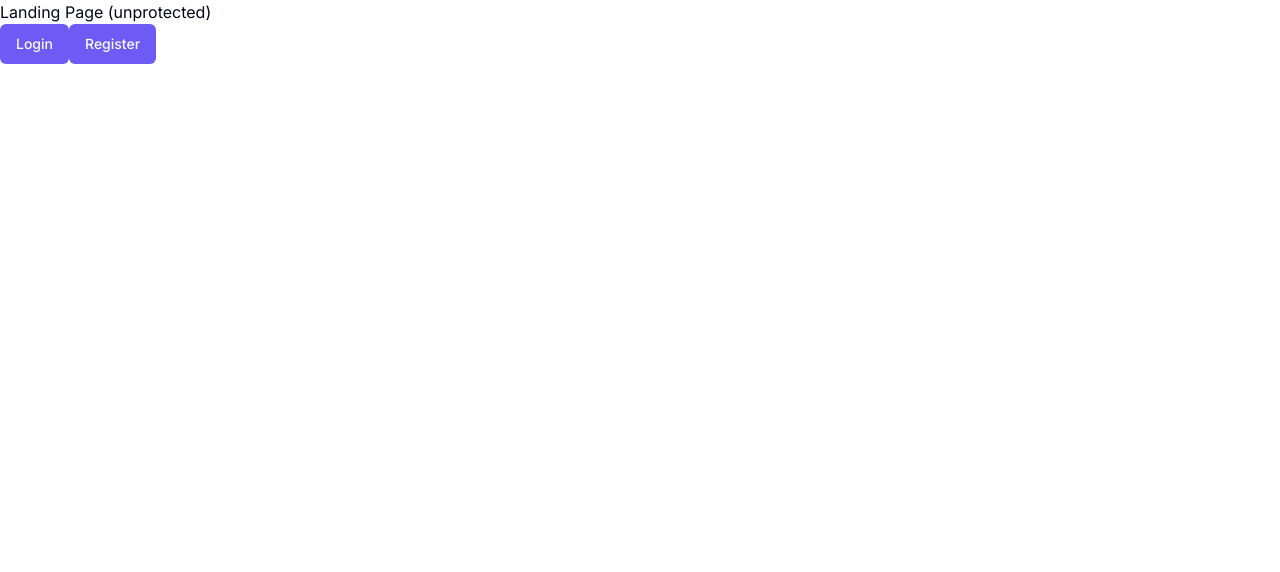
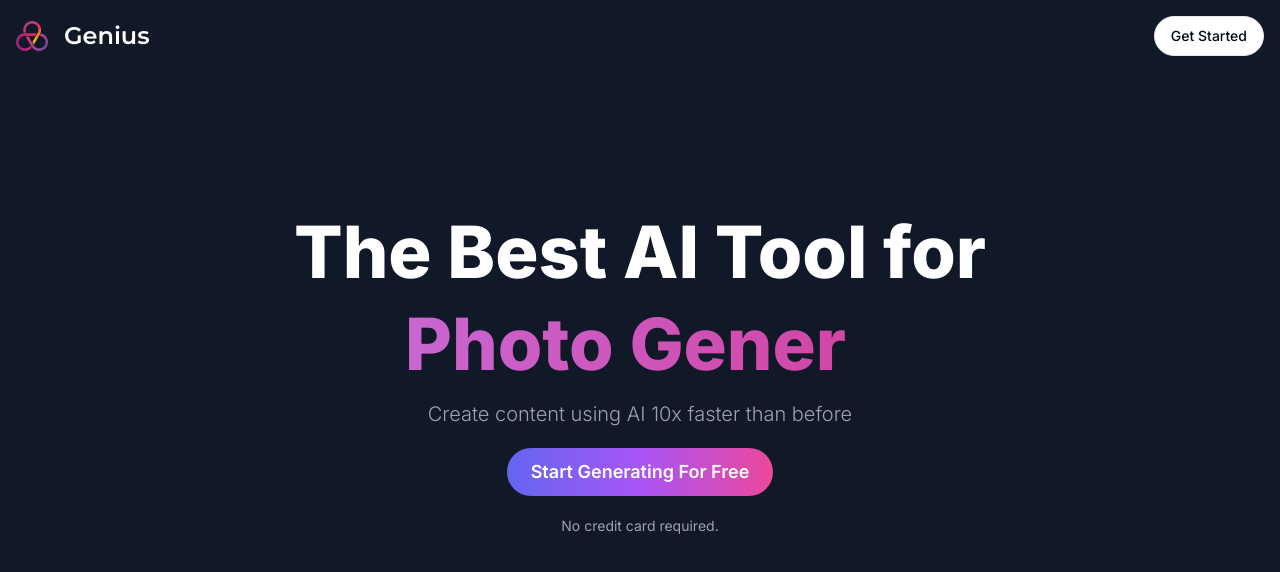
Before and after one commit to ss12932/ai-saas, a Next.js app: page / in a window 1280 px wide. Shown: the top 572 px of the page. Built offline with nearby package versions, Linux system fonts and the light colour scheme; no server answers.

Commit message:
hero component created

```diff
--- /dev/null
+++ b/app/(landing)/layout.tsx
@@ -0,0 +1,11 @@
+import React from "react";
+
+const LandingLayout = ({ children }: { children: React.ReactNode }) => {
+  return (
+    <main className="h-full bg-[#111827] overflow-auto">
+      <div className="mx-auto max-w-screen-xl h-full w-full">{children}</div>
+    </main>
+  );
+};
+
+export default LandingLayout;
--- a/app/(landing)/page.tsx
+++ b/app/(landing)/page.tsx
@@ -1,18 +1,13 @@
+import { LandingHero } from "@/components/landing-hero";
+import { LandingNavbar } from "@/components/landing-navbar";
 import { Button } from "@/components/ui/button";
 import Link from "next/link";
 
 const LandingPage = () => {
   return (
-    <div>
-      Landing Page (unprotected)
-      <div>
-        <Link href="/sign-in">
-          <Button>Login</Button>
-        </Link>
-        <Link href="/sign-up">
-          <Button>Register</Button>
-        </Link>
-      </div>
+    <div className="h-full">
+      <LandingNavbar />
+      <LandingHero />
     </div>
   );
 };
--- /dev/null
+++ b/components/landing-hero.tsx
@@ -0,0 +1,48 @@
+"use client";
+
+import { useAuth } from "@clerk/nextjs";
+import Link from "next/link";
+import TypewriterComponent from "typewriter-effect";
+import { Button } from "@/components/ui/button";
+
+export const LandingHero = () => {
+  const { isSignedIn } = useAuth();
+  return (
+    <div className="text-white font-bold py-36 text-center space-y-5">
+      <div className="text-4xl sm:text-5xl md:text-6xl lg:text-7xl space-y-5 font-extrabold">
+        <h1>The Best AI Tool for</h1>
+        <div className="text-transparent bg-clip-text bg-gradient-to-r from-purple-400 to-pink-600">
+          <TypewriterComponent
+            options={{
+              strings: [
+                "Chatbot",
+                "Photo Generation",
+                "Music Generation",
+                "Code Generation",
+                "Video Generation",
+              ],
+              autoStart: true,
+              loop: true,
+            }}
+          />
+        </div>
+      </div>
+      <div className="text-sm md:text-xl font-light text-zinc-400">
+        Create content using AI 10x faster than before
+      </div>
+      <div>
+        <Link href={isSignedIn ? "/dashboard" : "/sign-up"}>
+          <Button
+            variant="premium"
+            className="md:text-lg p-4 md:p-6 rounded-full font-semibold"
+          >
+            Start Generating For Free
+          </Button>
+        </Link>
+      </div>
+      <div className="text-zinc-400 text-xs md:text-sm font-normal">
+        No credit card required.
+      </div>
+    </div>
+  );
+};
--- /dev/null
+++ b/components/landing-navbar.tsx
@@ -0,0 +1,39 @@
+"use client";
+
+import { Montserrat } from "next/font/google";
+
+import Image from "next/image";
+import Link from "next/link";
+import { useAuth } from "@clerk/nextjs";
+
+import { cn } from "@/lib/utils";
+import { Button } from "@/components/ui/button";
+
+const font = Montserrat({
+  weight: "600",
+  subsets: ["latin"],
+});
+
+export const LandingNavbar = () => {
+  const { isSignedIn } = useAuth();
+
+  return (
+    <nav className="p-4 bg-tranparent flex items-center justify-between">
+      <Link href="/" className="flex items-center">
+        <div className="relative h-8 w-8 mr-4">
+          <Image fill alt="Logo" src="/logo.png" />
+        </div>
+        <h1 className={cn("text-2xl font-bold text-white", font.className)}>
+          Genius
+        </h1>
+      </Link>
+      <div className="flex items-center gap-x-2">
+        <Link href={isSignedIn ? "/dashboard" : "sign-up"}>
+          <Button variant="outline" className="rounded-full">
+            Get Started
+          </Button>
+        </Link>
+      </div>
+    </nav>
+  );
+};
--- a/package.json
+++ b/package.json
@@ -43,6 +43,7 @@
     "tailwindcss": "3.3.3",
     "tailwindcss-animate": "^1.0.6",
     "typescript": "5.1.6",
+    "typewriter-effect": "^2.20.1",
     "zod": "^3.21.4",
     "zustand": "^4.4.0"
   },
```
Also changed, not shown: 1 other file (tests, documents, lock files or other folders).
